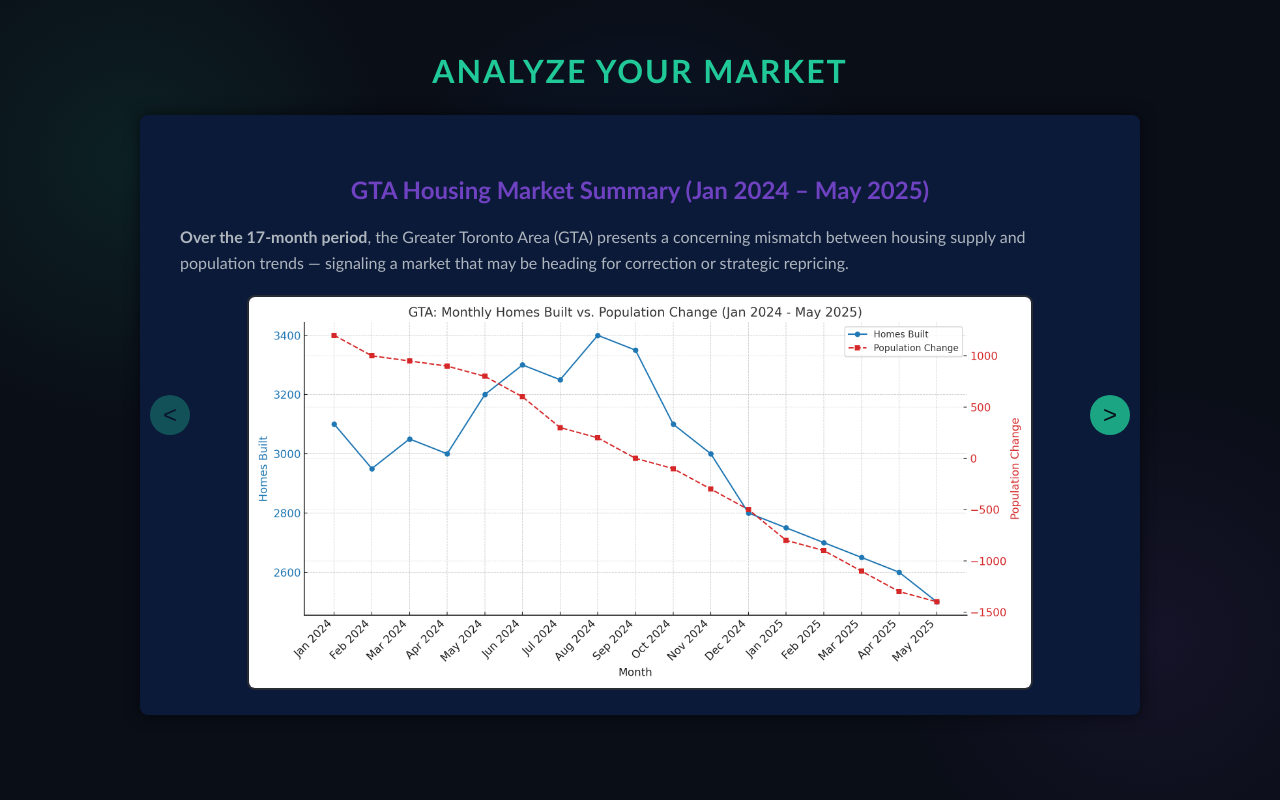
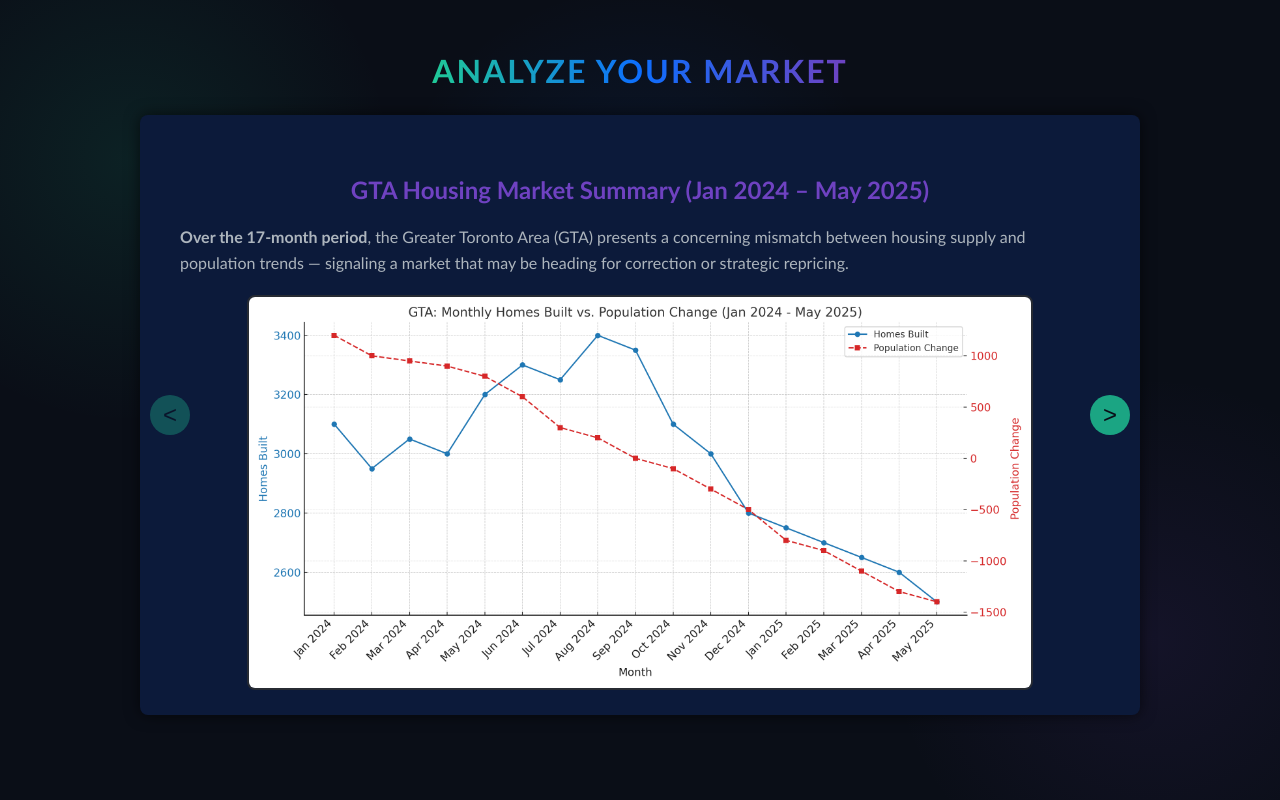
Before and after one commit to Oascent1/The-machine, a plain HTML site: page MarketAnalysis.html in a window 1280 px wide. Drawn offline with Linux system fonts and the light colour scheme.

Commit message:
Update MarketAnalysis.html

```diff
--- a/MarketAnalysis.html
+++ b/MarketAnalysis.html
@@ -33,6 +33,14 @@
       height: 100vh;
       box-sizing: border-box;
     }
+
+    .gradient-text {
+  background: linear-gradient(to right, #20c997, #0d6efd, #6f42c1);
+  -webkit-background-clip: text;
+  background-clip: text;
+  color: transparent;
+  }
+
 
     h1 {
       color: var(--accent-teal);
@@ -148,7 +156,8 @@
   </style>
 </head>
 <body>
-  <h1>Analyze Your Market</h1>
+  <h1 class="gradient-text">Analyze Your Market</h1>
+
 
   <div class="carousel" aria-label="Market charts and summaries carousel">
     <button class="carousel-button prev" aria-label="Previous Slide" disabled>&lt;</button>
@@ -162,7 +171,7 @@
           <li>Monthly new housing starts averaged ~3,000 units, peaking at 3,400 in August 2024.</li>
           <li>Construction remained steady, reflecting developer confidence despite market headwinds.</li>
         </ul>
-        <h2>Population Change</h2>
+        <h2 >Population Change</h2>
         <ul>
           <li>Early 2024 saw positive net migration (+1,200 in Jan), but this reversed sharply.</li>
           <li>By early 2025, the GTA was losing population at a rate of up to 1,400 per month.</li>
```
